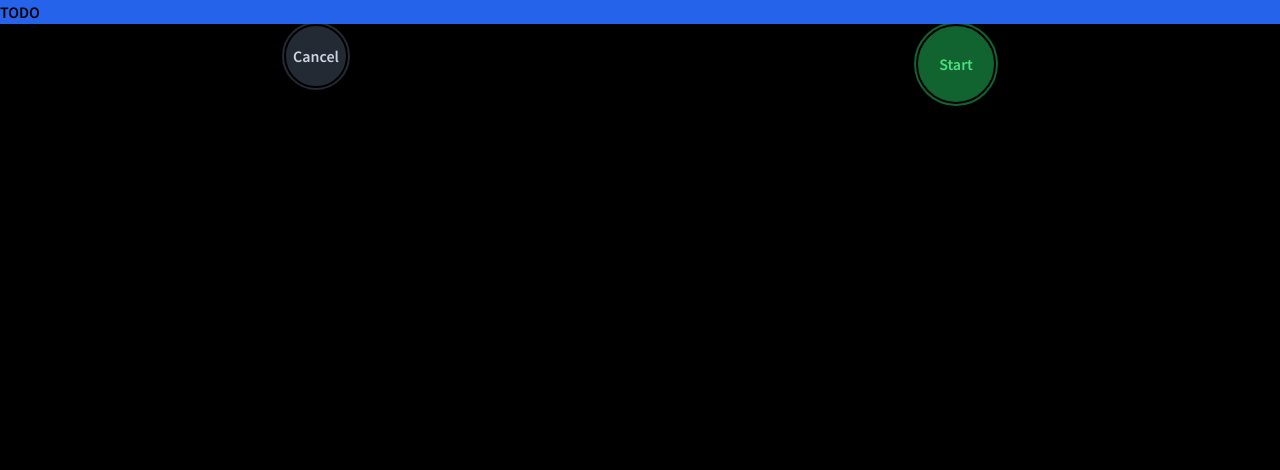
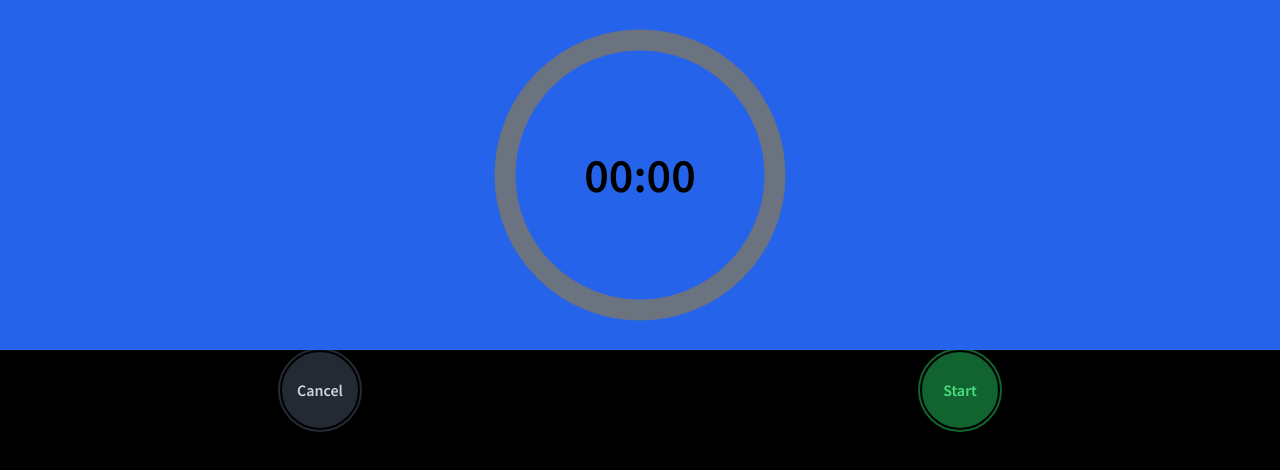
Before and after one commit to AeGGIndie/apple-clock-clone, a React (Vite) app: page / in a window 1280 px wide. Both pictures are taken after a click on the button "Start". Shown: the top 470 px of the page. Built offline with nearby package versions, Linux system fonts and the light colour scheme.

Commit message:
added base for timer, implementing zustand

```diff
--- a/src/App.jsx
+++ b/src/App.jsx
@@ -2,7 +2,7 @@ import { useState, useRef } from 'react';
 import Scroller from './components/Scrolling/Scroller';
 import CancelButton from './components/Timing/CancelButton';
 import StartButton from './components/Timing/StartButton';
-import Timer from './components/Timing/Timer';
+import Timer, { timeInSeconds } from './components/Timing/Timer';
 
 function App() {
   const items = [-1,0,1,2,3,4,5,6,7,8,9,10,-1];
@@ -14,6 +14,17 @@ function App() {
   const minutesElement = useRef(null);
   const secondsElement = useRef(null);
 
+  const handleTimeStart = () => {
+    const hours = hoursElement.current ? Number(hoursElement.current.innerHTML) : 0;
+    const minutes = minutesElement.current ? Number(minutesElement.current.innerHTML) : 0;
+    const seconds = secondsElement.current ? Number(secondsElement.current.innerHTML) : 0;
+    setTime({
+      hours,
+      minutes,
+      seconds,
+    });
+  }
+
   return (
     <div className="App bg-black m-0 w-screen h-screen max-h-screen max-w-screen block">
       <div className='flex flex-col justify-center'>
@@ -21,8 +32,8 @@ function App() {
          * Area for Scroller and Timer
          */}
 
-        <div className="flex flex-auto justify-around min-w-full relative">
-          {isTiming ? <Timer />
+        <div className="flex flex-auto grow shrink w-[350px] h-[350px] justify-around min-w-full relative">
+          {isTiming ? <Timer time={time} isTiming={isTiming} />
             :
           <>
             <Scroller scrolledElem={hoursElement} items={items} measurementText='hours' />
@@ -35,8 +46,16 @@ function App() {
          * Area for Start/Stop/Pause buttons
          */}
         <div className="static flex justify-around top-2/3 w-full h-14">
-          <CancelButton isTiming={isTiming} setIsTiming={setIsTiming} />
-          <StartButton isTiming={isTiming} setIsTiming={setIsTiming} />
+          <CancelButton
+            isTiming={isTiming}
+            setIsTiming={setIsTiming}
+            setTime={setTime}
+          />
+          <StartButton
+            isTiming={isTiming}
+            setIsTiming={setIsTiming}
+            handleTimeStart={handleTimeStart}
+          />
         </div>
        </div>
     </div>
--- a/src/components/Timing/CancelButton.jsx
+++ b/src/components/Timing/CancelButton.jsx
@@ -3,10 +3,11 @@ import react from "react";
 const CancelButton = ({ setTime, setIsTiming, isTiming }) => {
 
   const cancelHandler = () => {
-    console.log('todo: cancel handler')
+    console.log('todo: cancel handler');
+    setTime({ hours: 0, minutes: 0, seconds: 0  });
     setIsTiming(!isTiming);
   }
-  const buttonStyles = `text-center ${isTiming ? "text-slate-300" : "text-slate-400"} bg-slate-600/50 rounded-full w-16 h-16 border-2 border-black outline outline-slate-600/50 outline-2 clear-both`
+  const buttonStyles = `text-center ${isTiming ? "text-slate-300" : "text-slate-400"} bg-slate-600/50 rounded-full w-16 md:w-20 h-16 md:h-20 border-2 border-black outline outline-slate-600/50 outline-2 clear-both`
 
   return (
     <button className={buttonStyles} disabled={!isTiming} onClick={cancelHandler}>
--- a/src/components/Timing/StartButton.jsx
+++ b/src/components/Timing/StartButton.jsx
@@ -1,10 +1,11 @@
 import react from "react";
 
-const StartButton = ({ setTime, setIsTiming, isTiming }) => {
+const StartButton = ({ handleTimeStart, setIsTiming, isTiming }) => {
 
   const startHandler = () => {
     console.log('todo: start handler');
-    setIsTiming(!isTiming)
+    handleTimeStart();
+    setIsTiming(!isTiming);
   }
 
   return (
--- a/src/components/Timing/Timer.jsx
+++ b/src/components/Timing/Timer.jsx
@@ -1,9 +1,34 @@
+// reference: https://css-tricks.com/how-to-create-an-animated-countdown-timer-with-html-css-and-javascript/
 import react from "react";
+import { useEffect, useState } from "react";
 
-const Timer = () => {
+const Timer = ({ time }) => {
+
+  const { hours, minutes, seconds } = time;
+  const hourString = hours < 10 ? `0${hours}` : `${hours}`
+  const minuteString = minutes < 10 ? `0${minutes}` : `${minutes}`
+  const secondString = seconds < 10 ? `0${seconds}` : `${seconds}`
+
   return (
-    <div className="flex flex-auto items-stretch w-40 h-1/2 bg-blue-600">TODO</div>
+    <div className="flex flex-auto items-stretch justify-center bg-blue-600">
+      <div className="relative h-[300px] w-[300px] m-auto">
+        <svg id="base-timer__svg" viewBox="0 0 100 100" xmlns="http://www.w3.org/2000/svg">
+          <g id="base-timer__circle" className="fill-none stroke-none">
+            <circle id="base-timer__path-elapsed" className="stroke-[7px] stroke-gray-500" cx="50" cy="50" r="45" />
+          </g>
+        </svg>
+        <span id="base-timer-label" className="absolute w-[300px] h-[300px] top-0 flex items-center justify-center text-5xl">
+          { hours > 0 ? `${hourString}:${minuteString}:${secondString}` : `${minuteString}:${secondString}`}
+        </span>
+      </div>
+    </div>
   )
 }
 
+export const timeInSeconds = (time) => {
+  if (!time) throw new Error("time object was found null/undefined");
+  const { hours, minutes, seconds } = time;
+  return (seconds + (minutes * 60) + (hours * 60 * 60));
+}
+
 export default Timer;
```
